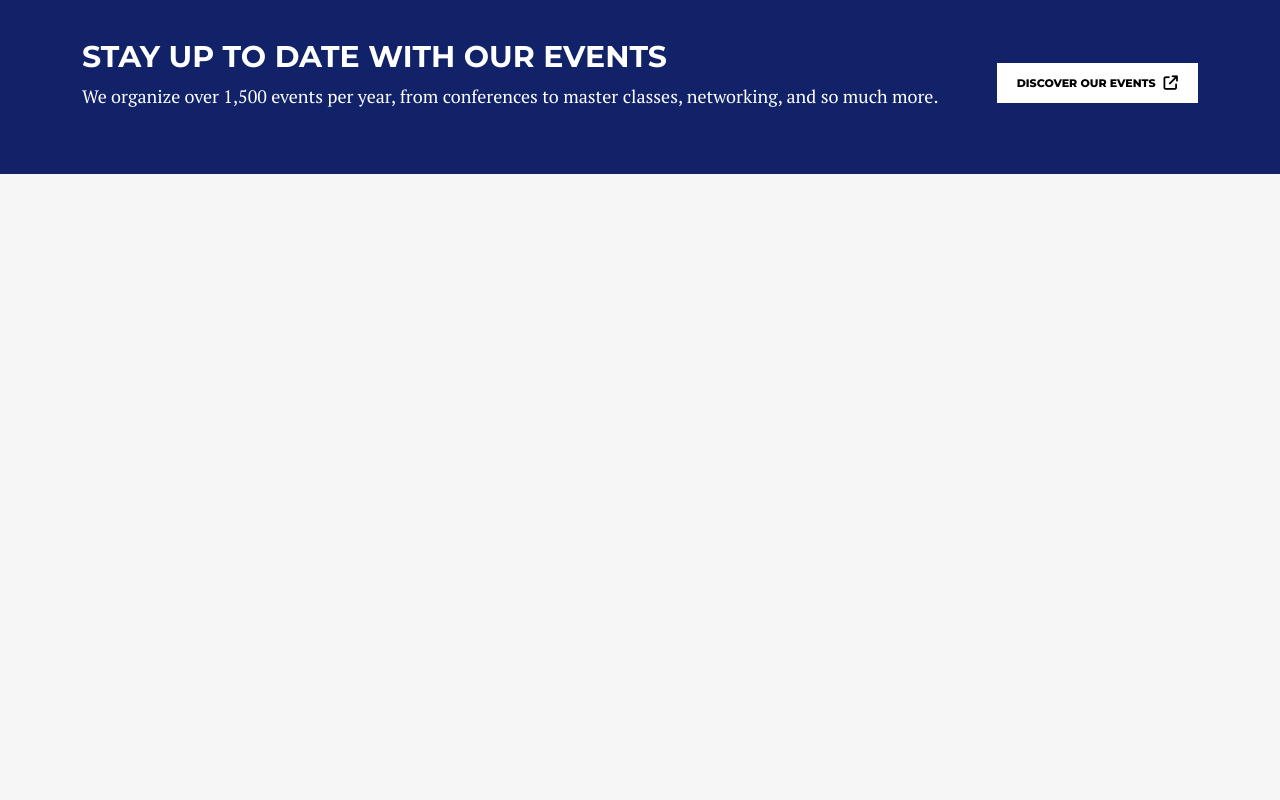
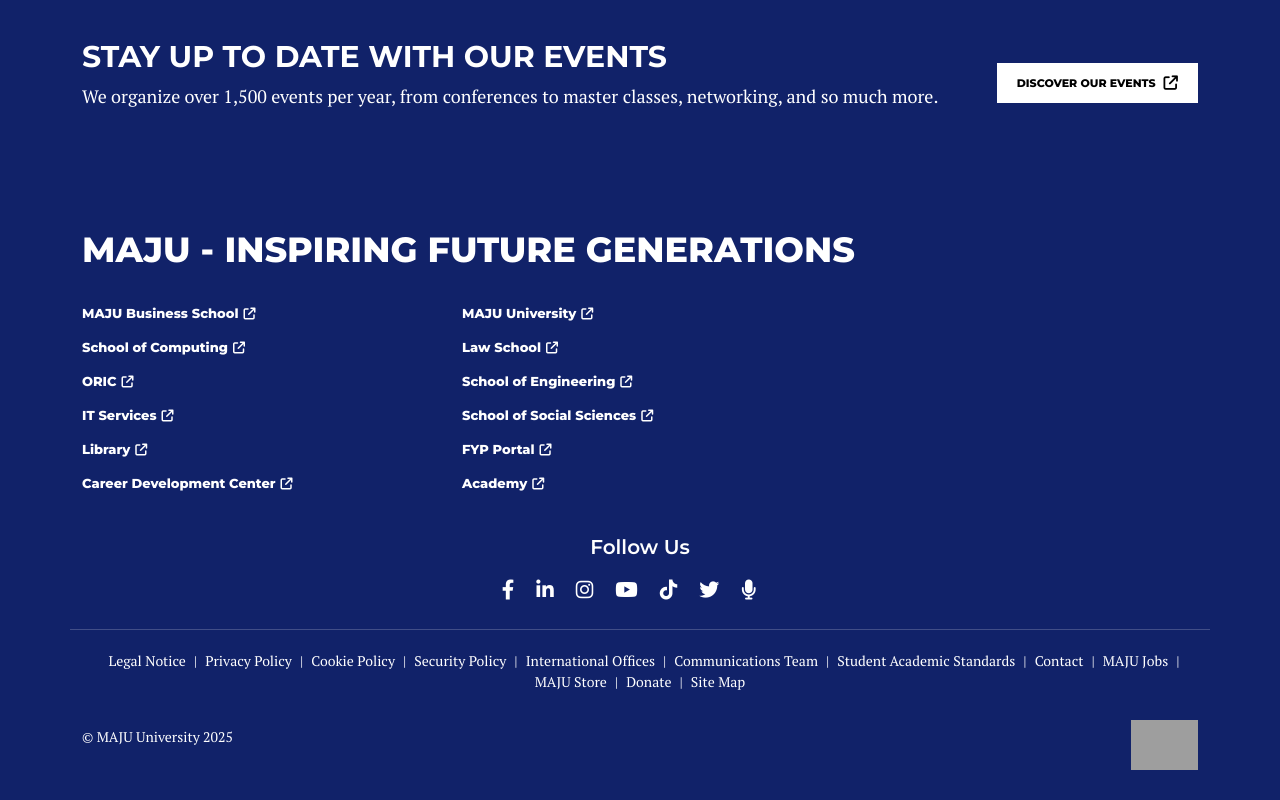
Before and after one commit to abdulmoiz65/React_Uni_Project, a React (Vite) app: page / in a window 1280 px wide. Shown: the part 3259-4059 px from the top of the page. Before the commit the page ends 3433 px from the top, so only its background shows below. Built offline with nearby package versions, Linux system fonts and the light colour scheme; grey boxes are pictures that could not be loaded.

Commit message:
footer component

```diff
--- a/src/App.jsx
+++ b/src/App.jsx
@@ -4,6 +4,7 @@ import Sustainability from "./components/Sustainability/Sustainability";
 import DegreeCards from "./components/DegreeCards/DegreeCards";
 import AdmissionProcessCards from "./components/AdmissionProcessCards/AdmissionProcessCards";
 import EventBox from "./components/EventBox/EventBox";
+import Footer from "./components/Footer/Footer";
 
 
 function App() {
@@ -15,6 +16,7 @@ function App() {
       <DegreeCards />
       <AdmissionProcessCards />
       <EventBox />
+      <Footer />
     </div>
   );
 }
--- /dev/null
+++ b/src/components/Footer/Footer.jsx
@@ -0,0 +1,176 @@
+import React from "react";
+import styles from "./Footer.module.css";
+
+// Font Awesome CDN (for demo, in real app, use npm package)
+const fontAwesomeLink = (
+  <link
+    rel="stylesheet"
+    href="https://cdnjs.cloudflare.com/ajax/libs/font-awesome/6.4.0/css/all.min.css"
+  />
+);
+
+// Update these with your real URLs
+const footerLinks1 = [
+  { text: "MAJU Business School", href: "#" },
+  { text: "School of Computing", href: "#" },
+  { text: "ORIC", href: "#" },
+  { text: "IT Services", href: "#" },
+  { text: "Library", href: "#" },
+  { text: "Career Development Center", href: "#" },
+];
+
+const footerLinks2 = [
+  { text: "MAJU University", href: "#" },
+  { text: "Law School", href: "#" },
+  { text: "School of Engineering", href: "#" },
+  { text: "School of Social Sciences", href: "#" },
+  { text: "FYP Portal", href: "#" },
+  { text: "Academy", href: "#" },
+];
+
+const socialLinks = [
+  {
+    href: "#",
+    icon: "fab fa-facebook-f",
+    label: "Facebook",
+  },
+  {
+    href: "#",
+    icon: "fab fa-linkedin-in",
+    label: "LinkedIn",
+  },
+  {
+    href: "#",
+    icon: "fab fa-instagram",
+    label: "Instagram",
+  },
+  {
+    href: "#",
+    icon: "fab fa-youtube",
+    label: "YouTube",
+  },
+  {
+    href: "#",
+    icon: "fab fa-tiktok",
+    label: "TikTok",
+  },
+  {
+    href: "#",
+    icon: "fab fa-twitter",
+    label: "Twitter",
+  },
+  {
+    href: "#",
+    icon: "fas fa-microphone",
+    label: "Podcast",
+  },
+];
+
+const navLinks = [
+  { text: "Legal Notice", href: "/legal-notice" },
+  { text: "Privacy Policy", href: "/privacy-policy" },
+  { text: "Cookie Policy", href: "/cookie-policy" },
+  { text: "Security Policy", href: "/security-policy" },
+  { text: "International Offices", href: "/international-offices" },
+  { text: "Communications Team", href: "/communications-team" },
+  { text: "Student Academic Standards", href: "/student-academic-standards" },
+  { text: "Contact", href: "/contact" },
+  { text: "MAJU Jobs", href: "#" },
+  { text: "MAJU Store", href: "/store" },
+  { text: "Donate", href: "/donate" },
+  { text: "Site Map", href: "/site-map" },
+];
+
+const Footer = () => {
+  return (
+    <>
+      {fontAwesomeLink}
+      <footer className={styles.majuFooter}>
+        <div className="container">
+          {/* Heading */}
+          <div className="mb-4">
+            <span className={`text-uppercase ${styles.heading}`}>
+              MAJU - Inspiring Future Generations
+            </span>
+          </div>
+
+          {/* Link Columns */}
+          <div className={`row ${styles.footerLinks}`}>
+            <div className="col-md-6 col-lg-4">
+              <ul>
+                {footerLinks1.map((item, idx) => (
+                  <li key={idx}>
+                    <a href={item.href} target="_blank" rel="noopener noreferrer">
+                      {item.text}
+                      <i className={`fas fa-arrow-up-right-from-square ${styles.externalIcon}`}></i>
+                    </a>
+                  </li>
+                ))}
+              </ul>
+            </div>
+            <div className="col-md-6 col-lg-4">
+              <ul>
+                {footerLinks2.map((item, idx) => (
+                  <li key={idx}>
+                    <a href={item.href} target="_blank" rel="noopener noreferrer">
+                      {item.text}
+                      <i className={`fas fa-arrow-up-right-from-square ${styles.externalIcon}`}></i>
+                    </a>
+                  </li>
+                ))}
+              </ul>
+            </div>
+          </div>
+
+          {/* Social Media */}
+          <div className="row mt-4">
+            <div className="col text-center">
+              <h5 className="fw-semibold mb-3">Follow Us</h5>
+              <div className={styles.socialIcons}>
+                {socialLinks.map((item, idx) => (
+                  <a
+                    key={idx}
+                    href={item.href}
+                    aria-label={`MAJU on ${item.label}`}
+                    title={item.label}
+                    rel="noopener"
+                    target="_blank"
+                    className={styles.socialLink}
+                  >
+                    <i className={item.icon}></i>
+                  </a>
+                ))}
+              </div>
+            </div>
+          </div>
+
+          {/* Footer Nav Links */}
+          <div className={`row ${styles.footerBottom} mt-4`}>
+            <div className="col-12 d-flex flex-wrap justify-content-center mb-2">
+              {navLinks.map((item, idx) => (
+                <React.Fragment key={idx}>
+                  <a href={item.href} className="text-white text-decoration-none mx-2">
+                    {item.text}
+                  </a>
+                  {idx !== navLinks.length - 1 && (
+                    <span className="text-white">|</span>
+                  )}
+                </React.Fragment>
+              ))}
+            </div>
+
+            {/* Footer Copy and Logo */}
+            <div className={`col-12 ${styles.footerCopy}`}>
+              <span className="mb-3">&copy; MAJU University 2025</span>
+              <div className={styles.footerLogo}>
+                <img src="/assets/logo/logowhite.png" alt="MAJU Logo" />
+              </div>
+            </div>
+          </div>
+        </div>
+      </footer>
+    </>
+  );
+};
+
+export default Footer;
--- /dev/null
+++ b/src/components/Footer/Footer.module.css
@@ -0,0 +1,86 @@
+.majuFooter {
+  background-color: #112269;
+  color: white;
+  padding: 50px 20px 30px;
+  font-family: 'Montserrat', sans-serif;
+  font-style: normal;
+}
+
+.heading {
+  font-weight: 800;
+  font-size: 35px;
+  color: white;
+  margin-bottom: 20px;
+  font-style: normal;
+}
+
+.footerLinks a {
+  font-weight: 800;
+  font-size: 13px;
+  color: white;
+  text-decoration: none;
+}
+
+.majuFooter a:hover {
+  opacity: 0.8;
+}
+
+.footerLogo img {
+  height: 50px;
+}
+
+.socialIcons {
+  /* container styles if needed */
+}
+
+.socialLink {
+  font-size: 20px;
+  margin-right: 22px;
+  color: white;
+  transition: transform 0.3s ease-in-out;
+  display: inline-block;
+}
+
+.socialLink:hover {
+  transform: scale(1.25);
+  opacity: 0.8;
+  animation: bounce 0.4s ease;
+}
+
+@keyframes bounce {
+  0%   { transform: scale(1); }
+  50%  { transform: scale(1.35); }
+  70%  { transform: scale(1.1); }
+  100% { transform: scale(1.25); }
+}
+
+.footerLinks ul {
+  padding-left: 0;
+  list-style: none;
+}
+
+.footerLinks li {
+  margin-bottom: 10px;
+}
+
+.footerBottom {
+  font-family: 'PT Serif', serif;
+  border-top: 1px solid rgba(255, 255, 255, 0.2);
+  margin-top: 40px;
+  padding-top: 20px;
+  font-size: 14px;
+  font-weight: 300;
+}
+
+.footerCopy {
+  display: flex;
+  justify-content: space-between;
+  align-items: center;
+  flex-wrap: wrap;
+  margin-top: 20px;
+}
+
+.externalIcon {
+  margin-left: 5px;
+  font-size: 0.75rem;
+}
```
